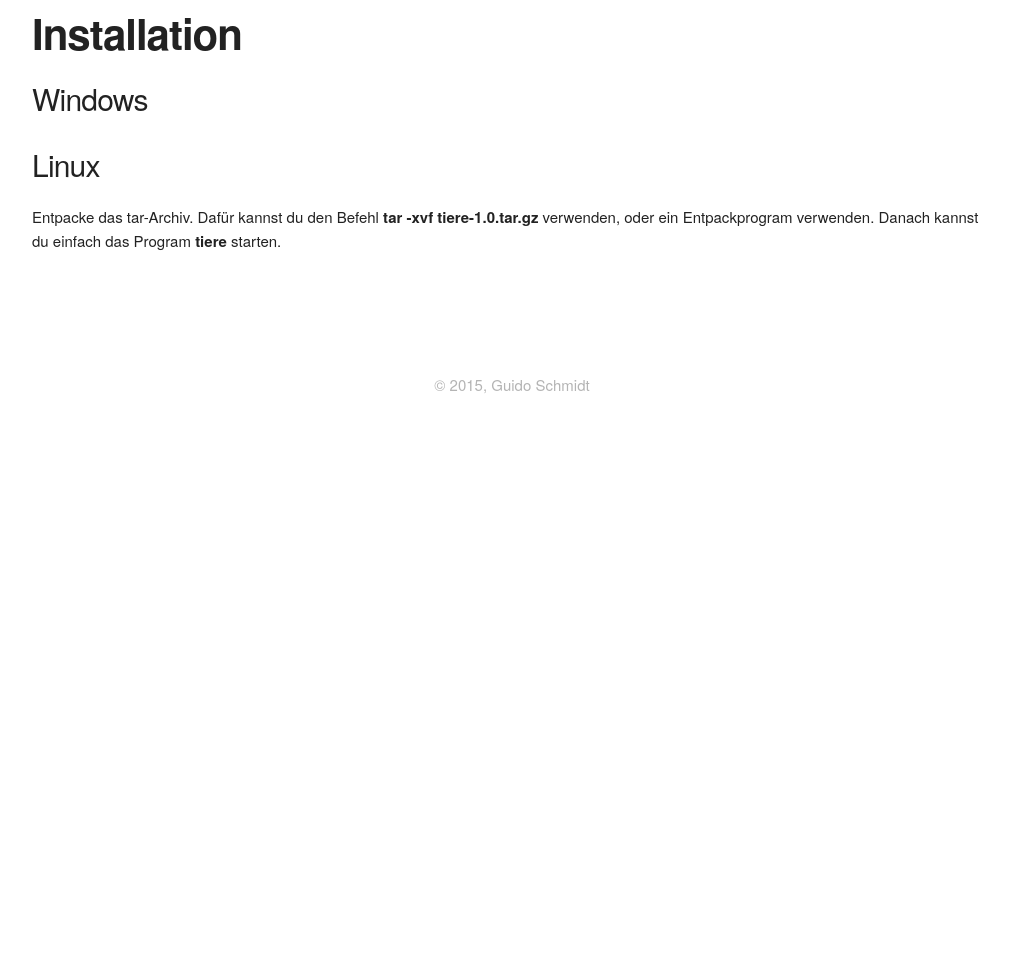
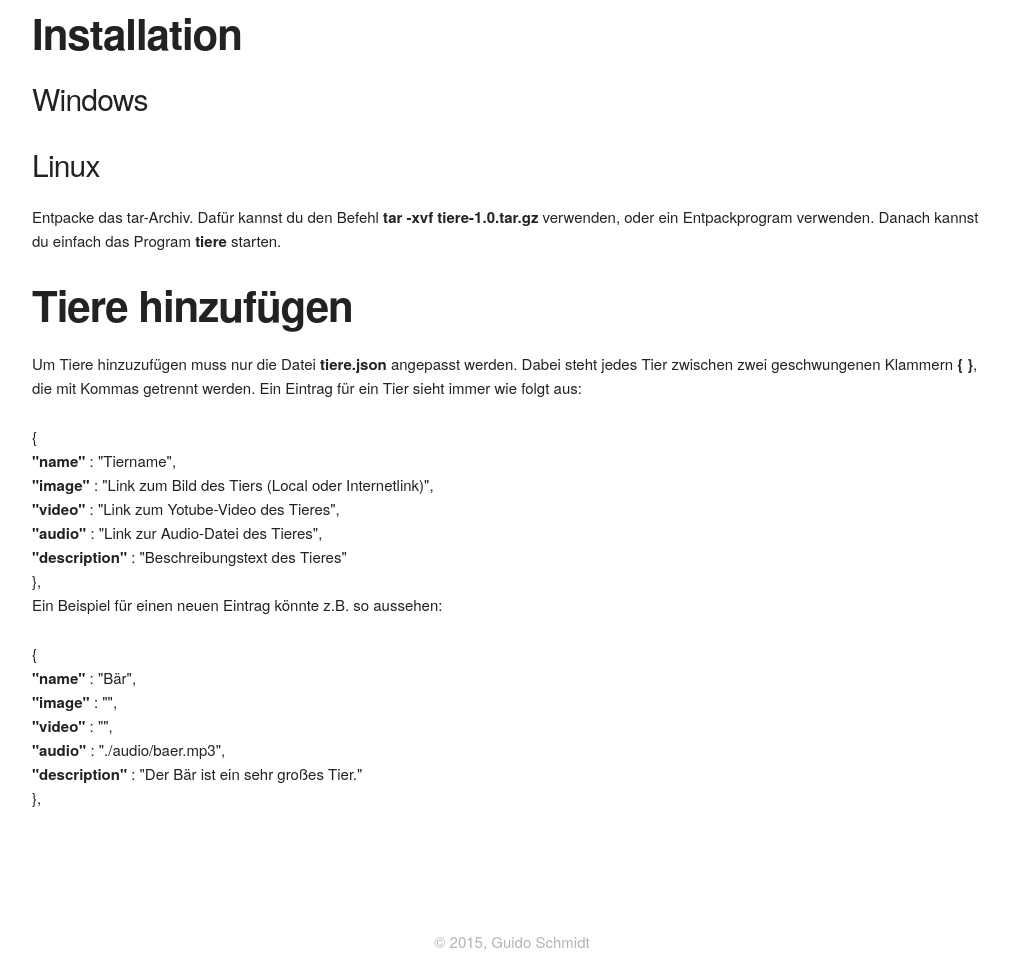
Before and after one commit to GuidoSchmidt/Tiere, a website: page index.html in a window 1280 px wide. Shown: the part 732-1686 px from the top of the page, without its empty margins (128-1137 px from the left). Before the commit the page ends 1129 px from the top, so only its background shows below. Drawn offline with Linux system fonts and the light colour scheme; a web font is replaced by a local one.

Commit message:
updated gitignore and description for adding new animals

```diff
--- a/index.html
+++ b/index.html
@@ -40,6 +40,33 @@
                 Entpacke das tar-Archiv. Dafür kannst du den Befehl <span><strong>tar -xvf tiere-1.0.tar.gz</strong></span> verwenden, oder ein Entpackprogram verwenden. Danach kannst du einfach das Program <strong>tiere</strong> starten.
             </p>
         </div>
+        <div class="add-animals">
+          <h2><strong>Tiere hinzufügen</strong></h2>
+          <p>
+            Um Tiere hinzuzufügen muss nur die Datei <b>tiere.json</b> angepasst werden. Dabei steht jedes Tier zwischen zwei geschwungenen Klammern <b>{ }</b>, die mit Kommas getrennt werden. Ein Eintrag für ein Tier sieht immer wie folgt aus:
+          </p>
+          <div class="json">
+            {<br>
+              <b class="item">"name"</b>        : <span class="string">"Tiername"</span>,<br>
+              <b class="item">"image"</b>       : <span class="string">"Link zum Bild des Tiers (Local oder Internetlink)"</span>,<br>
+              <b class="item">"video"</b>       : <span class="string">"Link zum Yotube-Video des Tieres"</span>,<br>
+              <b class="item">"audio"</b>       : <span class="string">"Link zur Audio-Datei des Tieres"</span>,<br>
+              <b class="item">"description"</b> : <span class="string">"Beschreibungstext des Tieres"</span><br>
+            },
+          </div>
+          <p>
+            Ein Beispiel für einen neuen Eintrag könnte z.B. so aussehen:
+          </p>
+          <div class="json">
+            {<br>
+              <b class="item">"name"</b>        : <span class="string">"Bär"</span>,<br>
+              <b class="item">"image"</b>       : <span class="string">""</span>,<br>
+              <b class="item">"video"</b>       : <span class="string">""</span>,<br>
+              <b class="item">"audio"</b>       : <span class="string">"./audio/baer.mp3"</span>,<br>
+              <b class="item">"description"</b> : <span class="string">"Der Bär ist ein sehr großes Tier."</span><br>
+            },
+          </div>
+        </div>
         <footer>
             &copy; 2015, Guido Schmidt
         </footer>
```
Also changed, not shown: tiere.json (added, +23 -0 lines), 1 other file.
